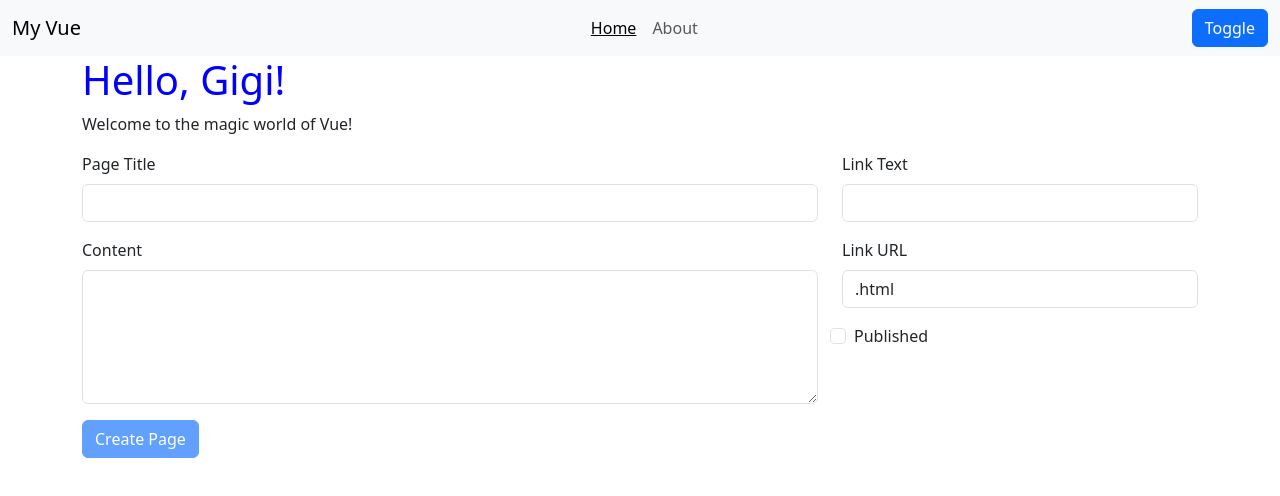
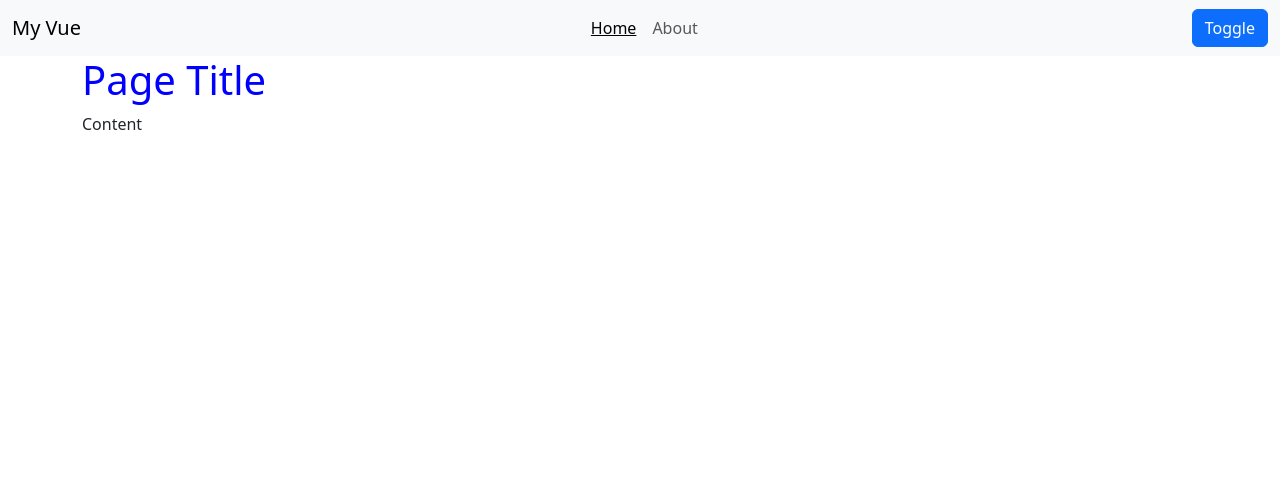
Before and after one commit to lorenzovarese/learning_vue, a Vue app in the folder TutorialEnvatoTuts/vue-start-spa/: page / in a window 1280 px wide. Shown: the top 496 px of the page. Built offline with nearby package versions, Linux system fonts and the light colour scheme.

Commit message:
Implement first version of routing without active page feature

```diff
--- a/TutorialEnvatoTuts/vue-start-spa/public/pages.json
+++ b/TutorialEnvatoTuts/vue-start-spa/public/pages.json
@@ -1,6 +1,6 @@
 [
     {
-        "link": { "text": "Home", "url": "index.html" },
+        "link": { "text": "Home", "url": "" },
         "pageTitle": "Hello, Gigi!",
         "content": "Welcome to the magic world of Vue!",
         "published": true
--- a/TutorialEnvatoTuts/vue-start-spa/src/App.vue
+++ b/TutorialEnvatoTuts/vue-start-spa/src/App.vue
@@ -4,8 +4,10 @@
         :active-page="activePage">
     </navbar>
 
+    <router-view></router-view>
+
     <!-- v-show generate the element but hides it (css' display none), v-if instead inject the element iff the value is true-->
-    <div v-show="false">hide this content</div>
+    <!-- <div v-show="false">hide this content</div>
     <page-viewer
         v-if="pages.length > 0"
         :page="pages[activePage]">
@@ -13,7 +15,7 @@
 
     <create-page
         @page-created="pageCreated"
-    ></create-page>
+    ></create-page> -->
 </template>
 
 <script>
--- a/TutorialEnvatoTuts/vue-start-spa/src/components/PageViewer.vue
+++ b/TutorialEnvatoTuts/vue-start-spa/src/components/PageViewer.vue
@@ -1,7 +1,9 @@
 <template>
     <div class="container">
-        <h1 class="emphasize">{{ page.pageTitle }}</h1>
-        <p>{{ page.content }}</p>
+        <!-- <h1 class="emphasize">{{ page.pageTitle }}</h1>
+        <p>{{ page.content }}</p> -->
+        <h1 class="emphasize">Page Title</h1>
+        <p>Content</p>
     </div>
 </template>
 
--- a/TutorialEnvatoTuts/vue-start-spa/src/main.js
+++ b/TutorialEnvatoTuts/vue-start-spa/src/main.js
@@ -2,8 +2,11 @@
 import App from './App.vue';
 import '../node_modules/bootstrap/dist/css/bootstrap.min.css'
 import $bus from './utils/Events.js';
+import router from './routes.js';
 
 const app = createApp(App);
+
+app.use(router);
 
 app.config.globalProperties.$bus = $bus;
 
--- /dev/null
+++ b/TutorialEnvatoTuts/vue-start-spa/src/routes.js
@@ -0,0 +1,19 @@
+import {createRouter, createWebHashHistory} from 'vue-router';
+import PageViewer from './components/PageViewer.vue';
+import CreatePage from './components/CreatePage.vue';
+
+const router = createRouter({
+    history: createWebHashHistory(),
+    routes: [
+        {
+            path: '/',
+            component: PageViewer
+        },
+        {
+            path: '/create',
+            component: CreatePage
+        }
+    ]
+});
+
+export default router;
```
